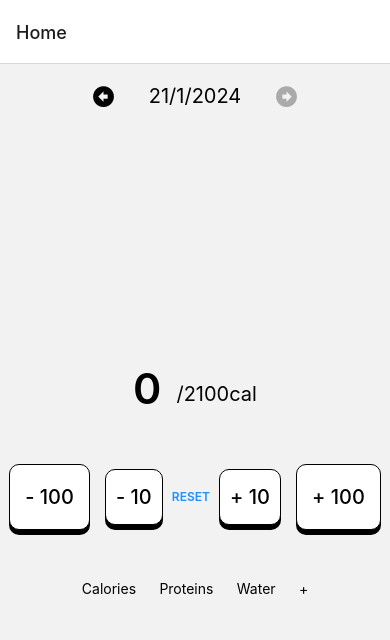
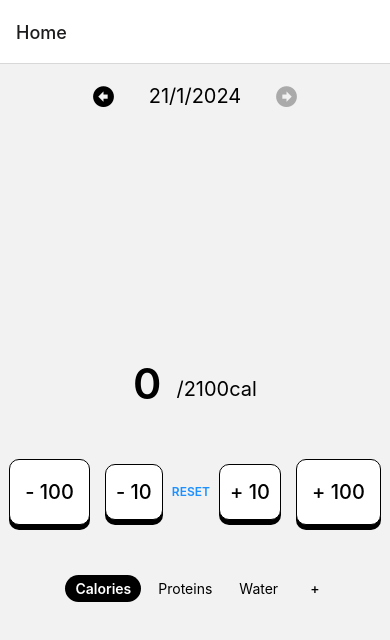
Before and after one commit to GarnierLenny/minimalist-calorie-tracker, a React Native app: screen /Home in a window 390 px wide. Shown: the top 640 px of the page. Built offline with nearby package versions, Linux system fonts and the light colour scheme.

Commit message:
improved selection ui+ux

```diff
--- a/src/screens/Home/Home.tsx
+++ b/src/screens/Home/Home.tsx
@@ -6,7 +6,7 @@ import styles from "./Home.styles";
 import { RootStackParamList } from "../../../App";
 import type { NativeStackScreenProps } from '@react-navigation/native-stack';
 import Icon from 'react-native-vector-icons/MaterialCommunityIcons';
-import Animated, { useSharedValue, withSpring, withTiming } from 'react-native-reanimated';
+import Animated, { useSharedValue, FlipInEasyX, FlipOutEasyX } from 'react-native-reanimated';
 import { unit, getSelectedType, editAmountButtonProps } from "./Home.types";
 import { formatDate } from "../../utils/formatDate";
 
@@ -29,7 +29,6 @@ const HomeScreen = ({ navigation }: NativeStackScreenProps<RootStackParamList, '
   const [selected, setSelected] = useState<string>('calories');
   const [date, setDate] = useState<Date>(new Date());
   const [referenceDate, setReferenceDate] = useState<string>(formatDate(date));
-  // const width = useSharedValue(10);
 
   const getSelected: getSelectedType = {
     'calories': {
@@ -97,12 +96,23 @@ const HomeScreen = ({ navigation }: NativeStackScreenProps<RootStackParamList, '
   }
 
   const EditAmountButton = ({value, paddingInc = 0, disabled = false}: editAmountButtonProps) => {
-    let inc = Number(value.split(' ')[1]);
+    let inc = Number(value.replace(' ', ''));
     const [pressed, setPressed] = useState<boolean>(false);
 
-    if (value[0] === '-') inc *= -1;
   return (
     <SafeAreaView style={{display: 'flex', justifyContent: 'center'}}>
+      <SafeAreaView
+        style={{
+          position: 'absolute',
+          backgroundColor: '#000',
+          borderRadius: 10,
+          paddingVertical: 16 + paddingInc,
+          zIndex: -1,
+          paddingHorizontal: 11 + paddingInc,
+          top: paddingInc !== 0 ? 5 : 10,
+        }}>
+        <Text style={{fontSize: 20, fontWeight: '500', color: pressed === true ? "rgba(255, 255, 255, 0.4)" : "#000"}}>{value}</Text>
+      </SafeAreaView>
       <TouchableOpacity
       disabled={disabled}
       style={{
@@ -113,6 +123,7 @@ const HomeScreen = ({ navigation }: NativeStackScreenProps<RootStackParamList, '
         paddingVertical: 15 + paddingInc ,
         paddingHorizontal: 10 + paddingInc,
         display: 'flex',
+        zIndex: 1,
         alignItems: 'center',
       }}
       onPressIn={() => setPressed(true)}
@@ -120,18 +131,6 @@ const HomeScreen = ({ navigation }: NativeStackScreenProps<RootStackParamList, '
       onPress={() => changedSelectedAmount(inc, getSelected[selected].setter)}>
         <Text style={{fontSize: 20, fontWeight: '500'}}>{value}</Text>
       </TouchableOpacity>
-        <SafeAreaView
-        style={{
-          position: 'absolute',
-          backgroundColor: '#000',
-          borderRadius: 10,
-          paddingVertical: 16 + paddingInc,
-          paddingHorizontal: 11 + paddingInc,
-          zIndex: -1,
-          top: paddingInc !== 0 ? 5 : 10,
-        }}>
-          <Text style={{fontSize: 20, fontWeight: '500', color: pressed === true ? "#fff" : "#000"}}>{value}</Text>
-        </SafeAreaView>
     </SafeAreaView>
   )
 };
@@ -157,9 +156,22 @@ const HomeScreen = ({ navigation }: NativeStackScreenProps<RootStackParamList, '
     AsyncStorage.setItem('last-selected', newSelected);
   };
 
-  // const handlePress = () => {
-  //   width.value = withSpring(width.value + 50);
-  // };
+  type ChangeSelectButtonProps = {
+    targetSelection: string;
+  };
+
+  const ChangeSelectButton = ({targetSelection}: ChangeSelectButtonProps) => {
+    const capitalized = targetSelection.charAt(0).toUpperCase() + targetSelection.slice(1, targetSelection.length);
+
+    return selected === targetSelection ?
+      <Animated.View style={{backgroundColor: '#000', paddingVertical: 5, paddingHorizontal: 10, borderRadius: 15}} entering={FlipInEasyX} exiting={FlipOutEasyX}>
+        <Text style={{fontWeight: '600', color: '#fff'}}>{capitalized}</Text>
+      </Animated.View>
+      :
+      <TouchableOpacity style={{paddingVertical: 5, paddingHorizontal: 10}} onPress={() => changeSelected(targetSelection)}>
+        <Text>{capitalized}</Text>
+      </TouchableOpacity>
+  }
 
   return (
     <SafeAreaView style={{display: 'flex', justifyContent: 'center', flex: 1}}>
@@ -191,27 +203,11 @@ const HomeScreen = ({ navigation }: NativeStackScreenProps<RootStackParamList, '
       </SafeAreaView>
       {/* Change selected intake option section*/}
       <SafeAreaView style={{flexDirection: 'row', marginTop: 50, justifyContent: 'space-evenly', width: '70%', alignSelf: 'center'}}>
-        <TouchableOpacity onPress={() => changeSelected('calories')}>
-          <Text>Calories</Text>
-        </TouchableOpacity>
-        <TouchableOpacity onPress={() => changeSelected('proteins')}>
-          <Text>Proteins</Text>
-        </TouchableOpacity>
-        <TouchableOpacity onPress={() => changeSelected('water')}>
-          <Text>Water</Text>
-        </TouchableOpacity>
-        <Text style={{right: 0}}>+</Text>
+        <ChangeSelectButton targetSelection="calories" />
+        <ChangeSelectButton targetSelection="proteins" />
+        <ChangeSelectButton targetSelection="water" />
+        <Text style={{padding: 5, marginLeft: 10, fontWeight: '500'}}>+</Text>
       </SafeAreaView>
-      {/* <View style={{ flex: 1, alignItems: 'center' }}>
-        <Animated.View
-          style={{
-            width,
-            height: 100,
-            backgroundColor: 'violet',
-          }}
-        />
-        <Button onPress={handlePress} title="Click me" />
-    </View> */}
     </SafeAreaView>
   );
 };
```
Lines whose indentation alone changed are shown as unchanged.
